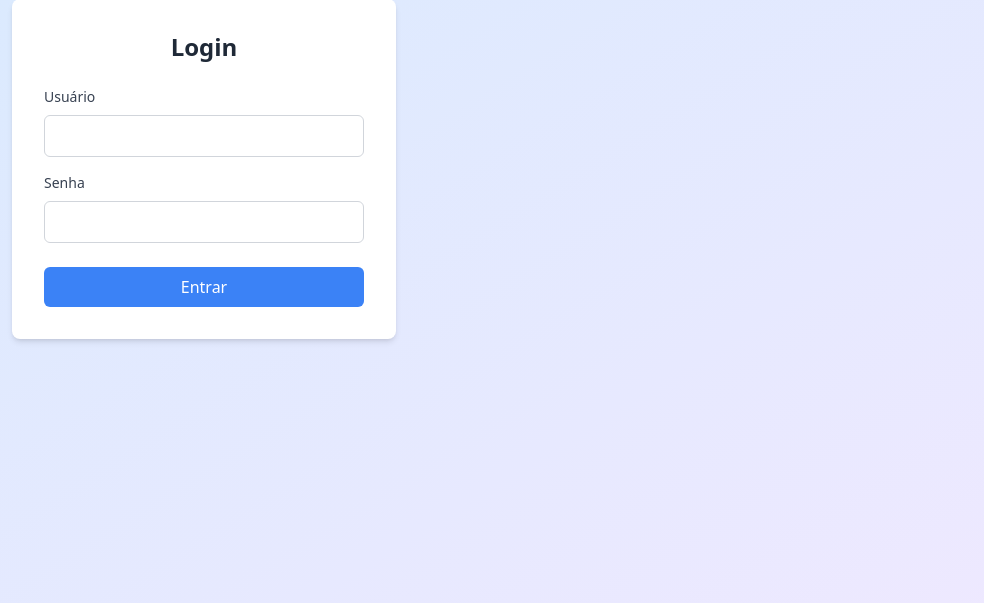
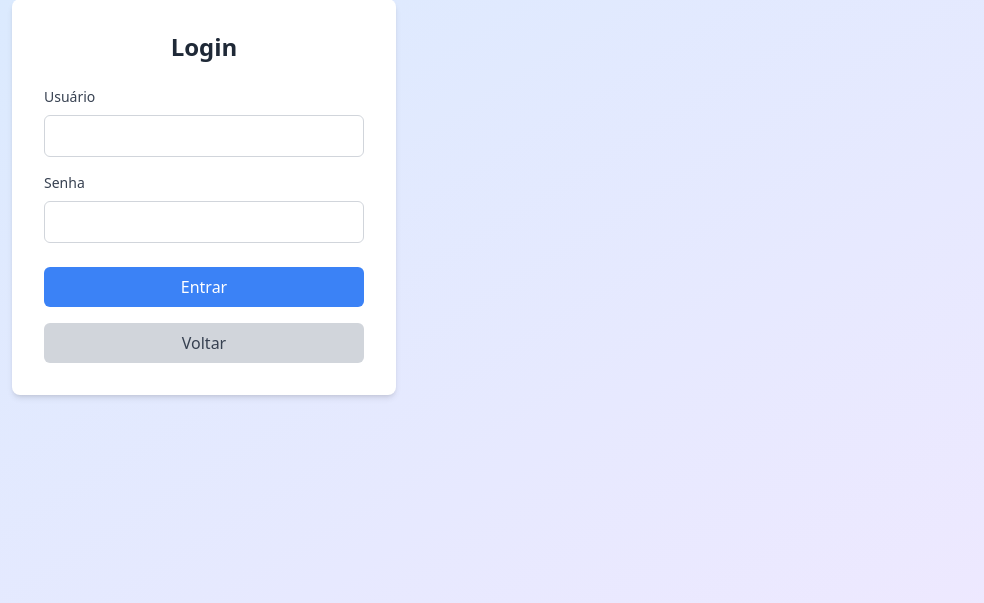
Before and after one commit to Patrick510/portfolio_python, a Flask app: template app/templates/login.html in a window 1280 px wide. Shown: the part 13-616 px from the top of the page, without its empty margins (0-984 px from the left). Run offline with Flask 3, Linux system fonts and the light colour scheme; the template is opened without the code that fills it, so the values that code supplies are empty; some libraries are stand-ins or nearby versions.

Commit message:
add back button to login template for improved navigation

```diff
--- a/app/templates/login.html
+++ b/app/templates/login.html
@@ -12,10 +12,13 @@
       <label for="password" class="block text-sm font-medium text-gray-700 mb-2">Senha</label>
       <input type="password" id="password" name="password" required class="w-full px-3 py-2 border border-gray-300 rounded-md focus:outline-none focus:ring-2 focus:ring-blue-500">
     </div>
-    <button type="submit" class="w-full bg-blue-500 text-white py-2 px-4 rounded-md hover:bg-blue-600 focus:outline-none focus:ring-2 focus:ring-blue-500 focus:ring-offset-2">
+    <button type="submit" class="w-full bg-blue-500 text-white py-2 px-4 rounded-md hover:bg-blue-600 focus:outline-none focus:ring-2 focus:ring-blue-500 focus:ring-offset-2 mb-4">
       Entrar
     </button>
   </form>
+  <button onclick="history.back()" class="w-full bg-gray-300 text-gray-700 py-2 px-4 rounded-md hover:bg-gray-400 focus:outline-none focus:ring-2 focus:ring-gray-500 focus:ring-offset-2">
+    Voltar
+  </button>
 </div>
 
 {% endblock %}
```
Also changed, not shown: app/static/activity/week2/activity01.html (deleted).
